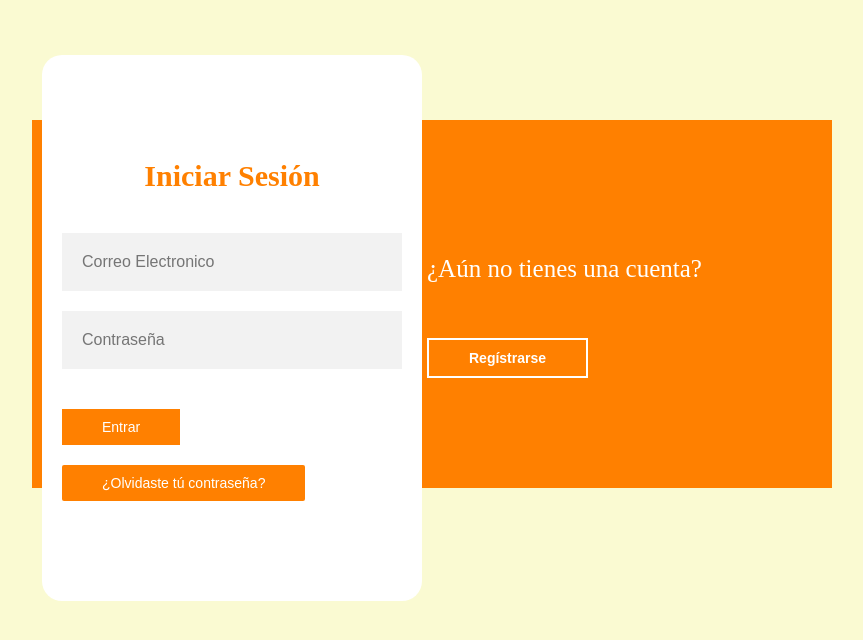
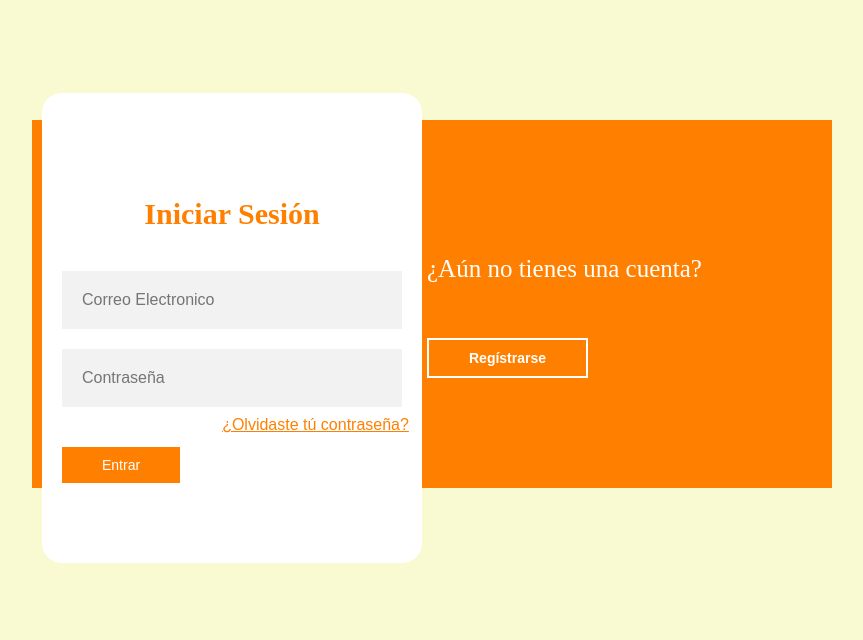
Before and after one commit to Proyecto-Integrador-II/proyecto, a PHP site: page /php/Login_SignUp.php in a window 1280 px wide. Shown: the top 640 px of the page, without its empty margins (208-1071 px from the left). Run offline with PHP 8.4, Linux system fonts and the light colour scheme; some libraries are stand-ins or nearby versions.

Commit message:
Boton nuevo, css
Boton de olvidar contraseña

```diff
--- a/CSS/Login_SignUp.css
+++ b/CSS/Login_SignUp.css
@@ -89,6 +89,7 @@ main{
 .formulario__login{
     opacity: 1;
     display: block;
+
 }
 .formulario__register{
     display: none;
@@ -122,9 +123,13 @@ main{
 
 #contra{
     position: relative;
-    top: -20px;
-    color: white;
+    top: -40px;
+    color: #FF8000;
     border-radius: 2px;
+    left: 38px;
+    font-family: Arial, Helvetica, sans-serif;
+}
 
-
+#contra:hover{
+    color: black;
 }
--- a/php/Login_SignUp.php
+++ b/php/Login_SignUp.php
@@ -39,10 +39,9 @@
                     <button>
                         Entrar
                     </button>
-
-                    <button id="contra" >
+                    <a id="contra" href="Contraseñaperdida.php">
                         ¿Olvidaste tú contraseña?
-                    </button>
+                    </a>
                 </form>
                 <form action="registro_usuario_be.php" method="POST" class="formulario__register">
                     <h2>
```
Also changed, not shown: php/Contraseñaperdida.php (added).
